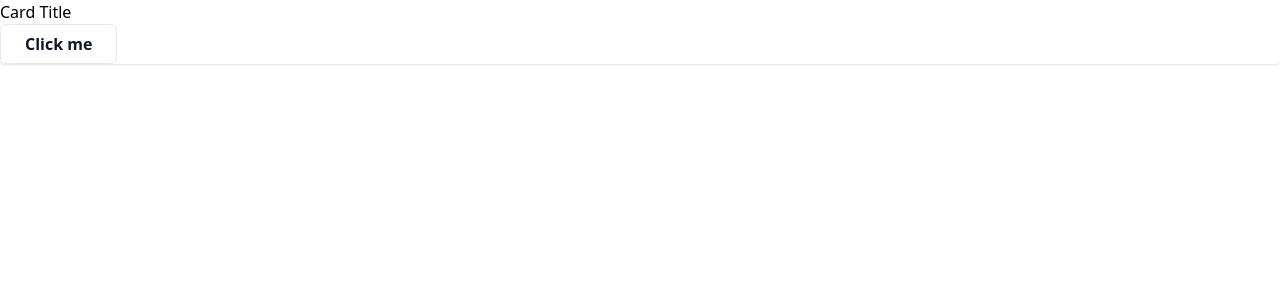
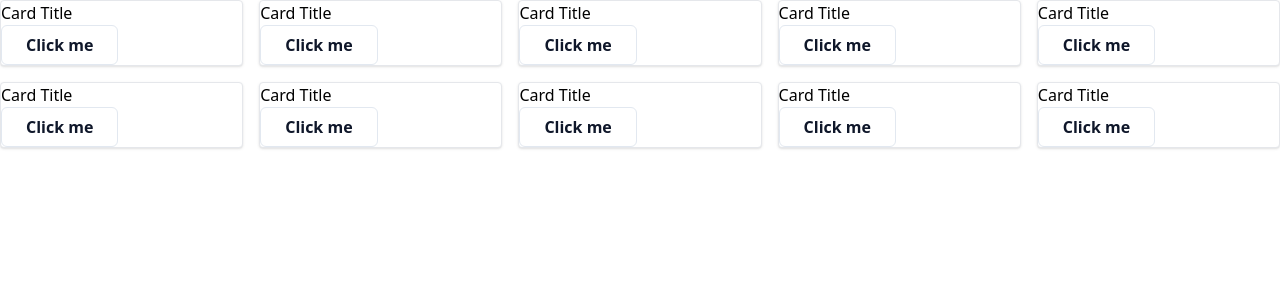
Before and after one commit to khashiiee/starship-explorer, a Next.js app: page / in a window 1280 px wide. Shown: the top 300 px of the page. Built offline with nearby package versions, Linux system fonts and the light colour scheme.

Commit message:
feat: add layout

```diff
--- a/components/Card/index.js
+++ b/components/Card/index.js
@@ -1,5 +1,5 @@
 function Card({ children }) {
-  return <div className="bg-white shadow rounded">{children}</div>;
+  return <div className="bg-white shadow rounded border">{children}</div>;
 }
 
 export default Card;
--- a/pages/_app.js
+++ b/pages/_app.js
@@ -2,7 +2,9 @@ import "../styles/globals.css";
 
 function MyApp({ Component, pageProps }) {
   return (
+    <div className="container mx-auto">
       <Component {...pageProps} />
+    </div>
   );
 }
 
--- a/pages/index.js
+++ b/pages/index.js
@@ -3,11 +3,13 @@ import Card from "../components/Card";
 
 export default function Home() {
   return (
-    <div>
-      <Card>
-        <h1>Card Title</h1>
-        <Button onClick={() => alert("Clicked!")}>Click me </Button>
-      </Card>
+    <div className="grid gap-4 grid-cols-5">
+      {Array.apply(null, Array(10)).map(() => (
+        <Card>
+          <h1>Card Title</h1>
+          <Button onClick={() => alert("Clicked!")}>Click me</Button>
+        </Card>
+      ))}
     </div>
-  )
+  );
 }
```
